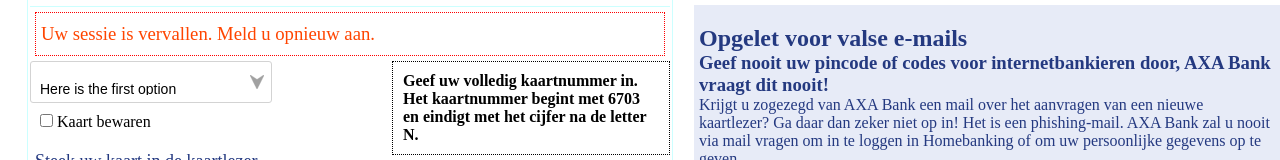
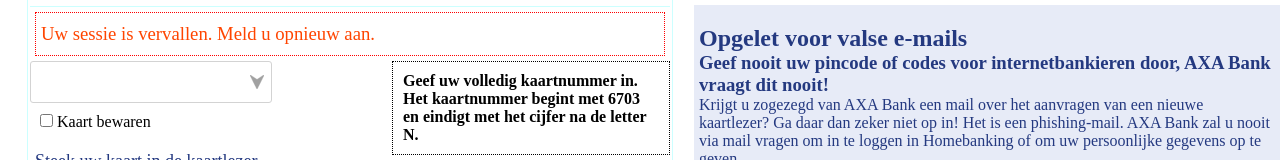
Before and after one commit to vaskae/upwork1, a plain HTML site: page index.html in a window 1280 px wide. Shown: the part 339-499 px from the top of the page. Drawn offline with Linux system fonts and the light colour scheme.

Commit message:
Update index.html

```diff
--- a/index.html
+++ b/index.html
@@ -39,7 +39,7 @@
                <div class="feft-form-h">
                  <div class="styled-select black rounded">
                       <select>
-                        <option>Here is the first option</option>
+                        <option></option>
                         <option>The second option</option>
                         <option>The third option</option>
                       </select>
```
